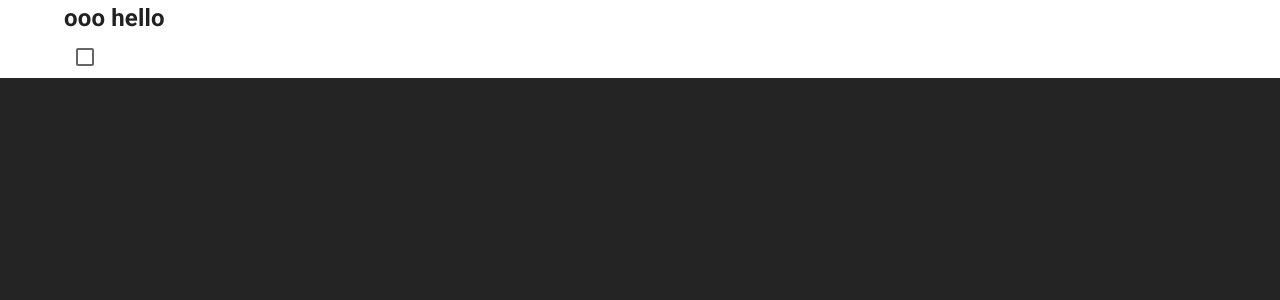
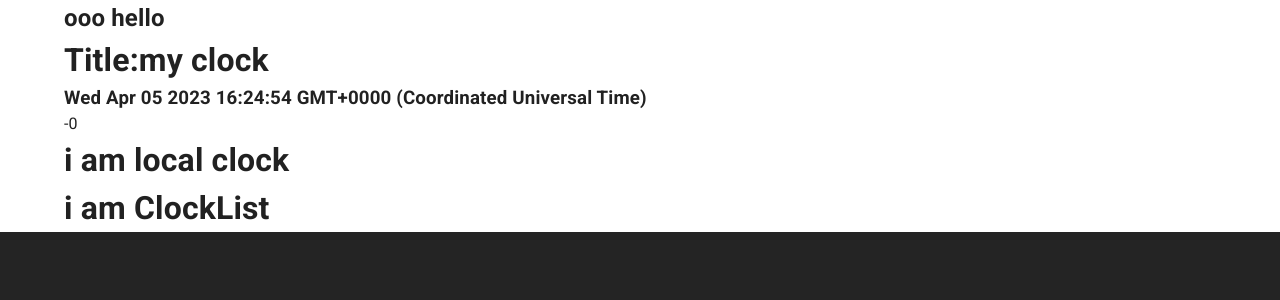
Before and after one commit to proshantosaha/track-zone, a React (Vite) app: page / in a window 1280 px wide. Shown: the top 300 px of the page. Built offline with nearby package versions, Linux system fonts and the light colour scheme.

Commit message:
creating timezone custom hooks

```diff
--- a/src/App.jsx
+++ b/src/App.jsx
@@ -1,15 +1,31 @@
-import { Checkbox } from '@mui/material';
+// import { Checkbox } from '@mui/material';
 import CssBaseline from '@mui/material/CssBaseline';
 import { Container } from '@mui/system';
+import useClock from './hooks/useClock';
+import LocalClock from './components/local-clock';
+import ClockList from './components/clock-list'
 
 export default function App() {
+  const {date: localDate,localTimeZone,localOffset} = useClock();
+console.log(localDate);
+
+
   return (
     <>
       <CssBaseline />
       <Container>
         <h2> ooo hello</h2>
+        {localDate !== null &&(
+          <LocalClock
+           date={localDate}
+           timezone={localTimeZone}
+           offset={localOffset}
+           />
+        )}
 
-        <Checkbox/>
+        <ClockList/>
+
+        {/* <Checkbox/> */}
       </Container>
 
     </>
--- a/src/components/local-clock/index.jsx
+++ b/src/components/local-clock/index.jsx
@@ -5,11 +5,12 @@ const LocalClock = ({date,timezone,offset}) => {
   return (
     <div>
       <ClockDisplay
-      date={date}
-      title={'my clock'}
-      timezone={timezone}
-      offset={offset }
-    />
+        date={date}
+        title={'my clock'}
+        timezone={timezone}
+        offset={offset }
+       />
+        <h1>i am local clock</h1>
     </div>
   )
 }
--- a/src/components/shared/clock-display/index.jsx
+++ b/src/components/shared/clock-display/index.jsx
@@ -1,10 +1,14 @@
 const ClockDisplay =({date,title,timeZone,offset})=>{
+
+
+  const offsetHr = offset / 60
+
 return (
         <div>
             <h1>Title:{title}</h1>
-            <h3>{date.toString()}</h3>
+             <h3>{date.toString()}</h3>
             <p>
-                {timeZone} | {offset/60}
+                 {timeZone}{offsetHr < 0 ? ` +${Math.abs(offsetHr)}`:` -${Math.abs(offsetHr)}`}
                 </p>
         </div>
     )
--- a/src/hooks/useClock.jsx
+++ b/src/hooks/useClock.jsx
@@ -3,16 +3,16 @@ import {useEffect, useState} from 'react';
 import {addMinutes} from "date-fns"
 
 
-const init = {
-  id : '',
-  title:'',
-  timezone:{
-    type:'',
-    offset:'',
-  },
-  date_utc:null,
-  date:null
-};
+// const init = {
+//   id : '',
+//   title:'',
+//   timezone:{
+//     type:'',
+//     offset:'',
+//   },
+//   date_utc  :null,
+//   date:null
+// };
 
 const TIMEZONE_OFFSET = {
   PST: -7 * 60,
@@ -22,14 +22,17 @@ const TIMEZONE_OFFSET = {
   MST: -6 * 60,
 }
 const useClock = (timezone,offset = 0) => {
+  // const [state,useState] = useState({...init});
   const [localDate,setLocalDate] = useState(null);
   const [localOffset, setLocalOffset] = useState(0)
+  const [localTimeZone, setlocalTimeZone] = useState('')
   const [utc, setUTC] = useState(null)
 
    useEffect(()=>{
     let d = new Date()
-    const lo = d.getTimezoneOffset();
+    const lo  = d.getTimezoneOffset();
     d = addMinutes(d,lo);
+    // console.log(d.toLocaleString());
 
     setUTC(d);
 
@@ -46,8 +49,13 @@ const useClock = (timezone,offset = 0) => {
       }
       else{
         const newUTC = addMinutes(utc, -localOffset);
+        const dateStrArr = newUTC.toUTCString().split('')
+
 
        setLocalDate(newUTC)
+       setlocalTimeZone(dateStrArr.pop());
+
+      //  find timezone
       }
 
 
@@ -62,7 +70,8 @@ const useClock = (timezone,offset = 0) => {
    dateUtc:utc,
    offset,
    timezone,
-   localOffset
+   localOffset,
+   localTimeZone
   }
 
 }
```
Also changed, not shown: 1 other file (tests, documents, lock files or other folders).
